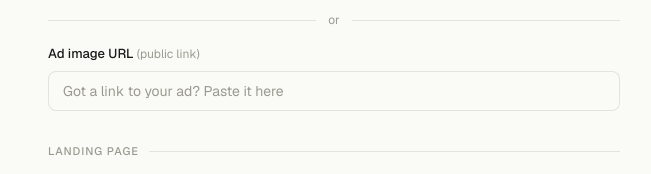
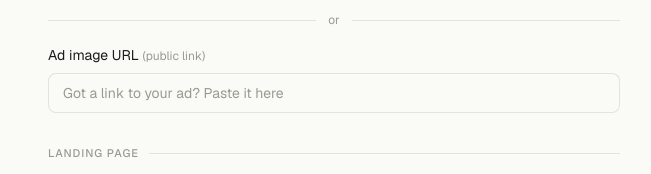
Before and after one commit to Ishiezz/AdMorph-AI, a plain HTML site: page frontend/public/index.html in a window 1280 px wide. Shown: the part 525-699 px from the top of the page, 306-957 px from the left. Drawn offline with nearby package versions, Linux system fonts and the light colour scheme.

```diff
--- a/frontend/public/index.html
+++ b/frontend/public/index.html
@@ -200,8 +200,8 @@
 
     label.field-label {
       display: block;
-      font-size: 13px;
-      font-weight: 500;
+      font-size: 14px;
+      font-weight: 400;
       color: var(--ink);
       margin-bottom: 6px;
     }
@@ -582,7 +582,7 @@
       }
     });
 
-    /* ── LOADING ANIMATION ── */
+
     let loaderTimer;
     function startLoader() {
       const ids = ['ls-1','ls-2','ls-3','ls-4'];
```
